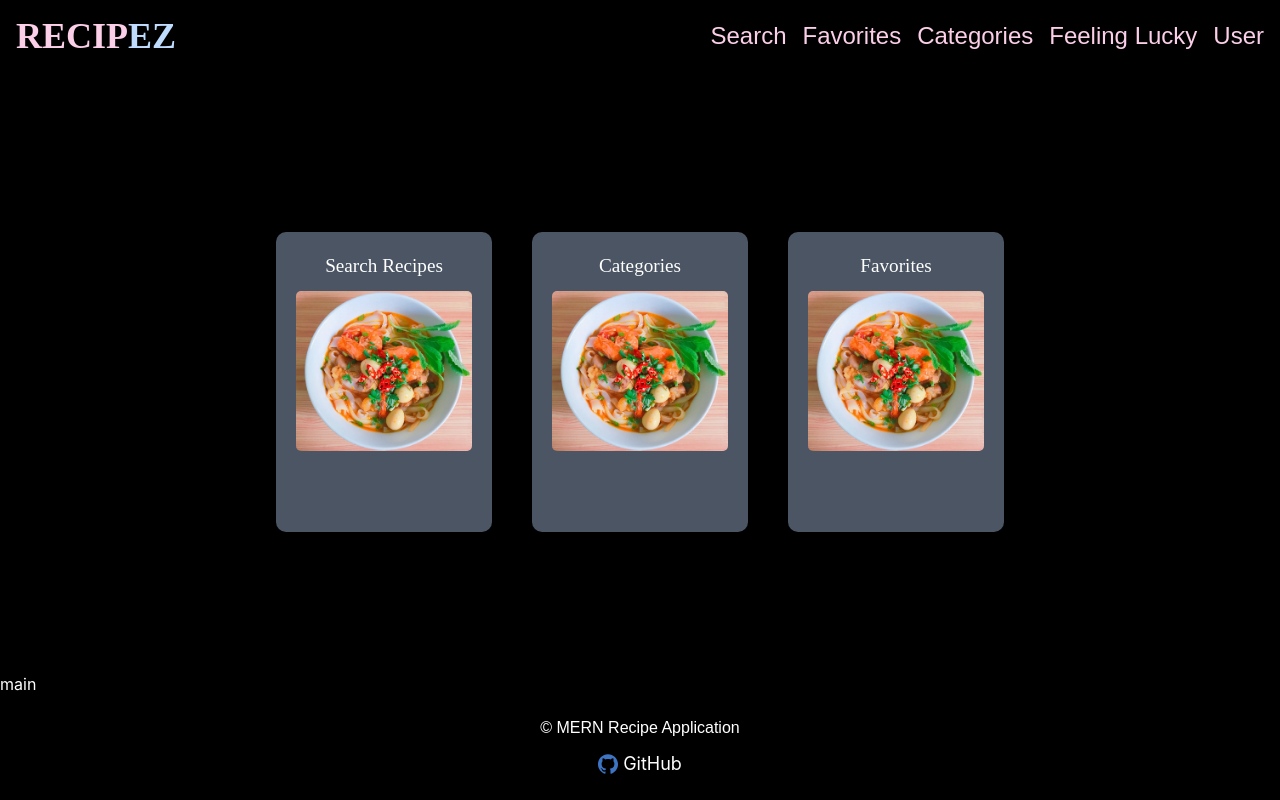
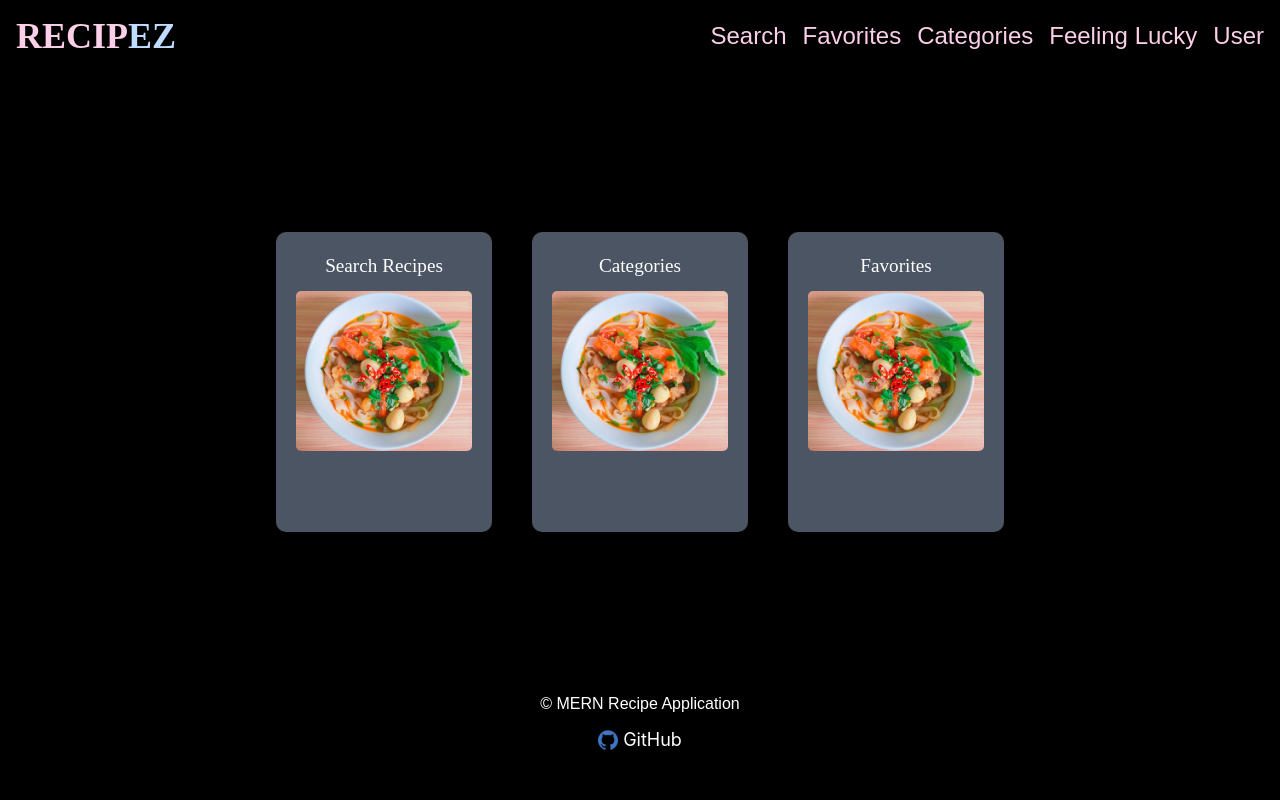
Before and after one commit to tjsiv/P2MSA-RecipEZ, a React (Create React App) app in the folder client/: page / in a window 1280 px wide. Built offline with nearby package versions, Linux system fonts and the light colour scheme.

Commit message:
updated app.js

```diff
--- a/client/src/App.js
+++ b/client/src/App.js
@@ -5,10 +5,8 @@ import SearchBar from "./components/SearchBar";
 import Navbar from "./components/Navbar";
 import HomeCards from "./components/HomeCards";
 
-
 const App = () => {
-  const handleSearch = (query) => {
-  };
+  const handleSearch = (query) => {};
   //***************************************************************************************************************************************************************** */
   // const [user, setUser] = useState(null); // State to hold logged-in user data
 
@@ -47,13 +45,10 @@ const App = () => {
 
   // render() {
 
-
-
   return (
     <Router>
       <div>
         <Navbar />
-        <HomeCards/>
         <Routes>
           {/* Home Route */}
           <Route path="/" element="" />
@@ -71,10 +66,8 @@ const App = () => {
           {/* Login Route */}
           <Route path="/user" element="" />
           {/* Recipe Details Route */}
-
         </Routes>
-         main
-
+        <HomeCards />
         <Footer />
       </div>
     </Router>
```
